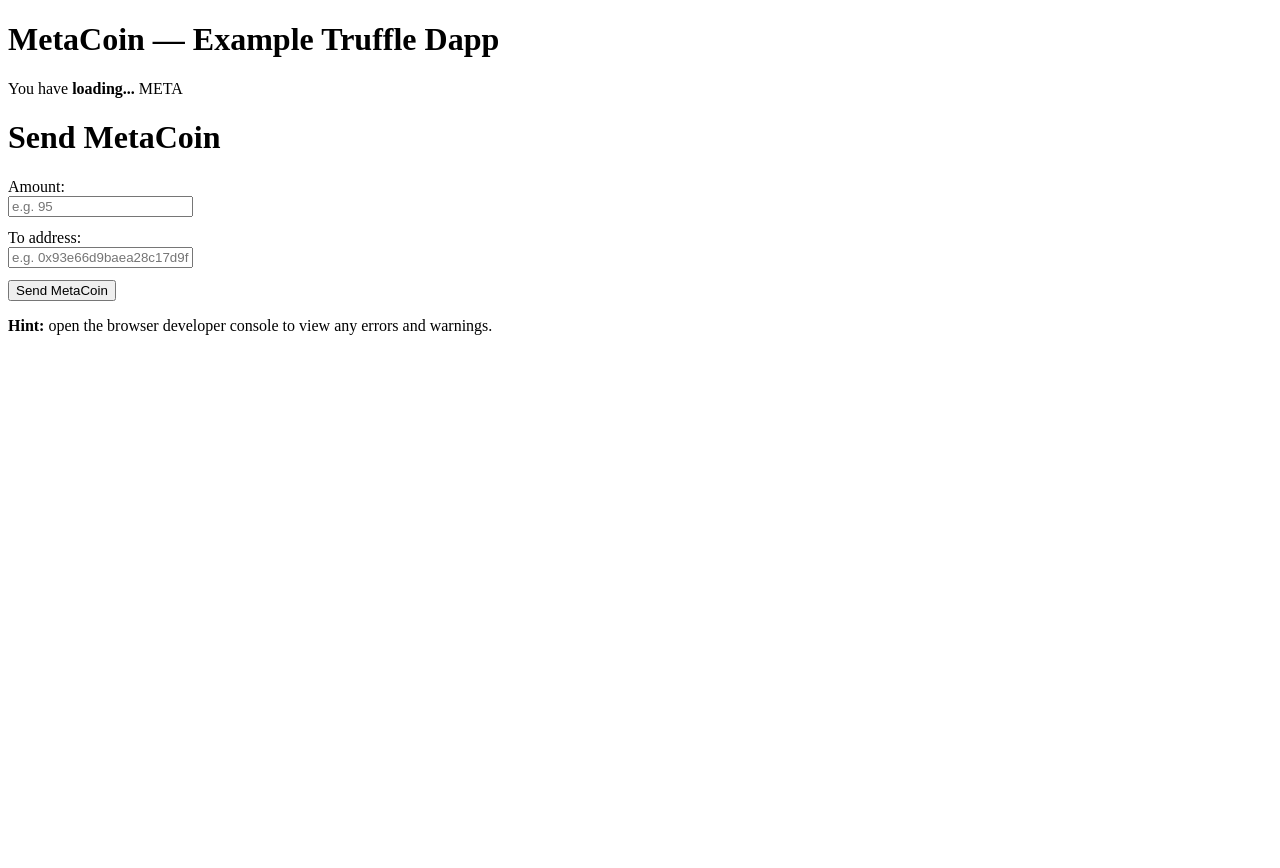
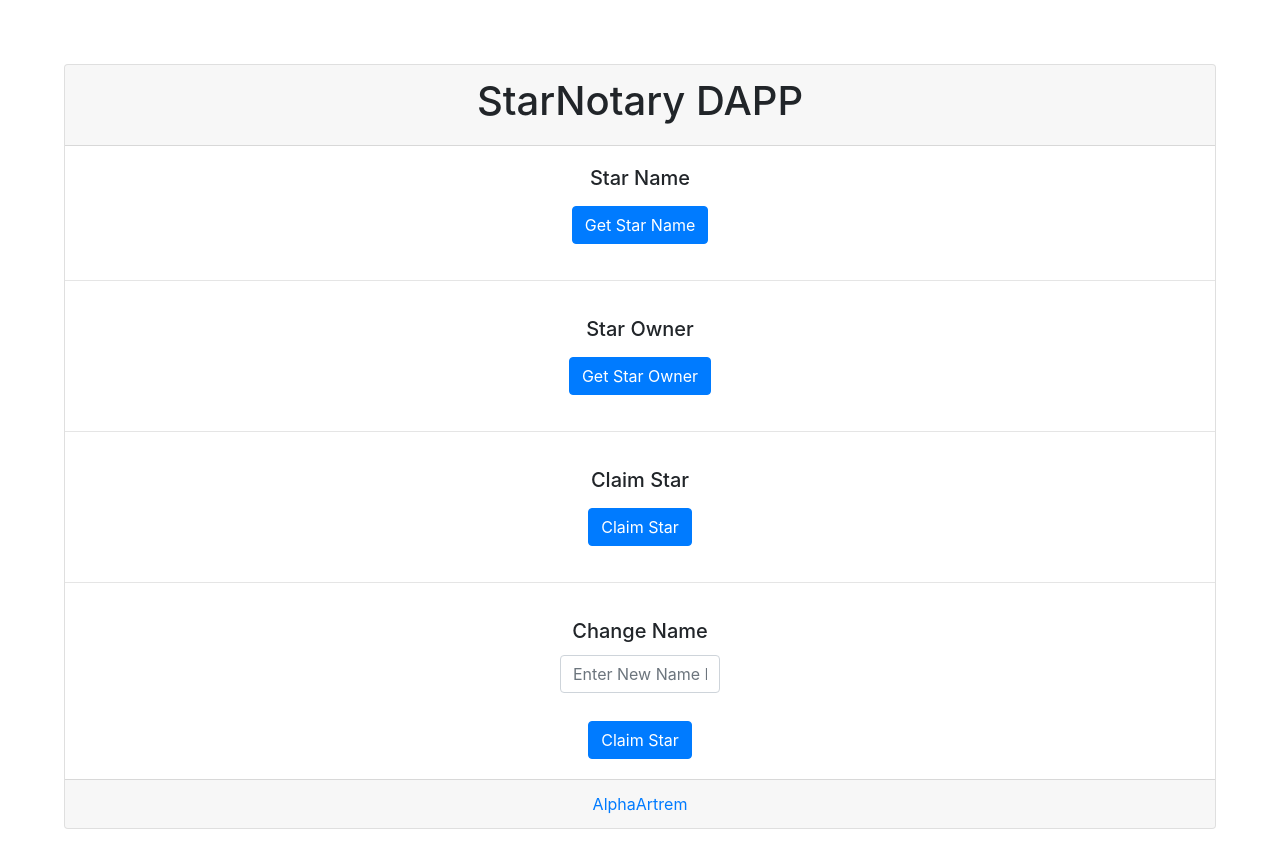
Before and after one commit to AlphaArtrem/udacity_blockchain, a website built with webpack: page practice_mini_projects/1_starNotary/app/src/index.html in a window 1280 px wide. Before the commit the page ends 800 px from the top, so only its background shows below. Built offline with nearby package versions, Linux system fonts and the light colour scheme; what web3 would draw is missing.

Commit message:
Created front end for starNotary mini project

```diff
--- a/practice_mini_projects/1_starNotary/app/src/index.html
+++ b/practice_mini_projects/1_starNotary/app/src/index.html
@@ -1,7 +1,9 @@
 <!DOCTYPE html>
 <html>
   <head>
-    <title>MetaCoin | Truffle Webpack Demo w/ Frontend</title>
+    <title>StarNotary DAPP Front End</title>
+    <link href='https://fonts.googleapis.com/css?family=Open+Sans:400,700' rel='stylesheet' type='text/css'>
+    <link rel="stylesheet" href="https://stackpath.bootstrapcdn.com/bootstrap/4.4.1/css/bootstrap.min.css" integrity="sha384-Vkoo8x4CGsO3+Hhxv8T/Q5PaXtkKtu6ug5TOeNV6gBiFeWPGFN9MuhOf23Q9Ifjh" crossorigin="anonymous">
   </head>
   <style>
     input {
@@ -10,28 +12,45 @@
     }
   </style>
   <body>
-    <h1>MetaCoin — Example Truffle Dapp</h1>
-    <p>You have <strong class="balance">loading...</strong> META</p>
-
-    <h1>Send MetaCoin</h1>
-
-    <label for="amount">Amount:</label>
-    <input type="text" id="amount" placeholder="e.g. 95" />
-
-    <label for="receiver">To address:</label>
-    <input
-      type="text"
-      id="receiver"
-      placeholder="e.g. 0x93e66d9baea28c17d9fc393b53e3fbdd76899dae"
-    />
-
-    <button onclick="App.sendCoin()">Send MetaCoin</button>
-
-    <p id="status"></p>
-    <p>
-      <strong>Hint:</strong> open the browser developer console to view any
-      errors and warnings.
-    </p>
+    <div style="margin: 5% 5% 5% 5%;">
+      <div class="card text-center">
+        <div class="card-header">
+          <h1>StarNotary DAPP</h1>
+        </div>
+        <div class="card-body">
+          <h5 class="card-title">Star Name</h5>
+          <p class="card-text"></p>
+          <button class="btn btn-primary" onclick="App.starNameFunc()">Get Star Name</a>
+        </div>
+        <hr>
+        <div class="card-body">
+          <h5 class="card-title">Star Owner</h5>
+          <p class="card-text"></p>
+          <button class="btn btn-primary" onclick="App.starOwnerFunc()">Get Star Owner</a>
+        </div>
+        <hr>
+        <div class="card-body">
+          <h5 class="card-title">Claim Star</h5>
+          <p class="card-text"></p>
+          <button class="btn btn-primary" onclick="App.claimStarFunc()">Claim Star</a>
+        </div>
+        <span id="status"></span>
+        <hr>
+        <div class="card-body">
+          <h5 class="card-title">Change Name</h5>
+          <div class=" row justify-content-md-center">
+            <div class="col-2">
+              <input type="email" class="form-control" id="exampleInputEmail1" aria-describedby="emailHelp" placeholder="Enter New Name For Star">
+            </div>
+          </div>
+          <p class="card-text"></p>
+          <button class="btn btn-primary" onclick="App.changeNameFunc()">Claim Star</a>
+        </div>
+        <div class="card-footer text-muted">
+          <a href = 'https://www.github.com/AlphaArtrem'>AlphaArtrem</a>
+        </div>
+      </div>
+    </div>
     <script src="index.js"></script>
   </body>
 </html>
```
